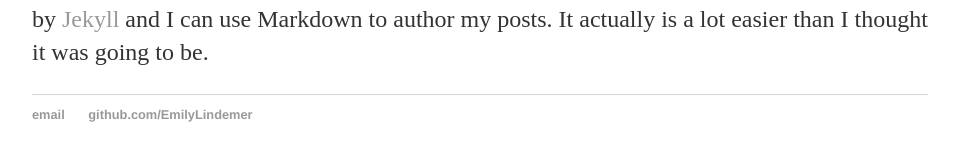
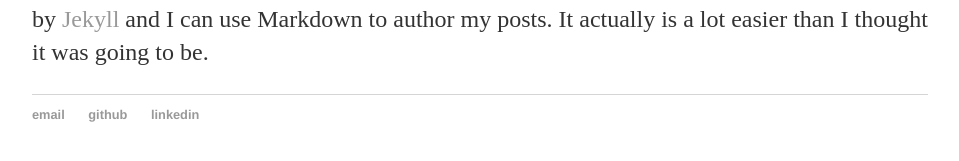
Before and after one commit to EmilyLindemer/EmilyLindemer.github.io, a Jekyll site: the page built from _posts/2017-10-21-emily-lindemer-site-launched.md, in a window 1280 px wide. Shown: the part 341-502 px from the top of the page, without its empty margins (160-1119 px from the left). Built offline with Jekyll 4.4.1, drawn with Linux system fonts in a browser that asks for light colours.

Commit message:
added linkedin

```diff
--- a/_layouts/default.html
+++ b/_layouts/default.html
@@ -22,7 +22,8 @@
 			<footer>
 	    		<ul>
 	        		<li><a href="mailto:emilylindemer@gmail.com">email</a></li>
-	        		<li><a href="https://github.com/EmilyLindemer">github.com/EmilyLindemer</a></li>
+	        		<li><a href="https://github.com/EmilyLindemer">github</a></li>
+				<li><a href="www.linkedin.com/in/emily-lindemer-87206667">linkedin</a></li>
 				</ul>
 			</footer>
 		</body>
```
